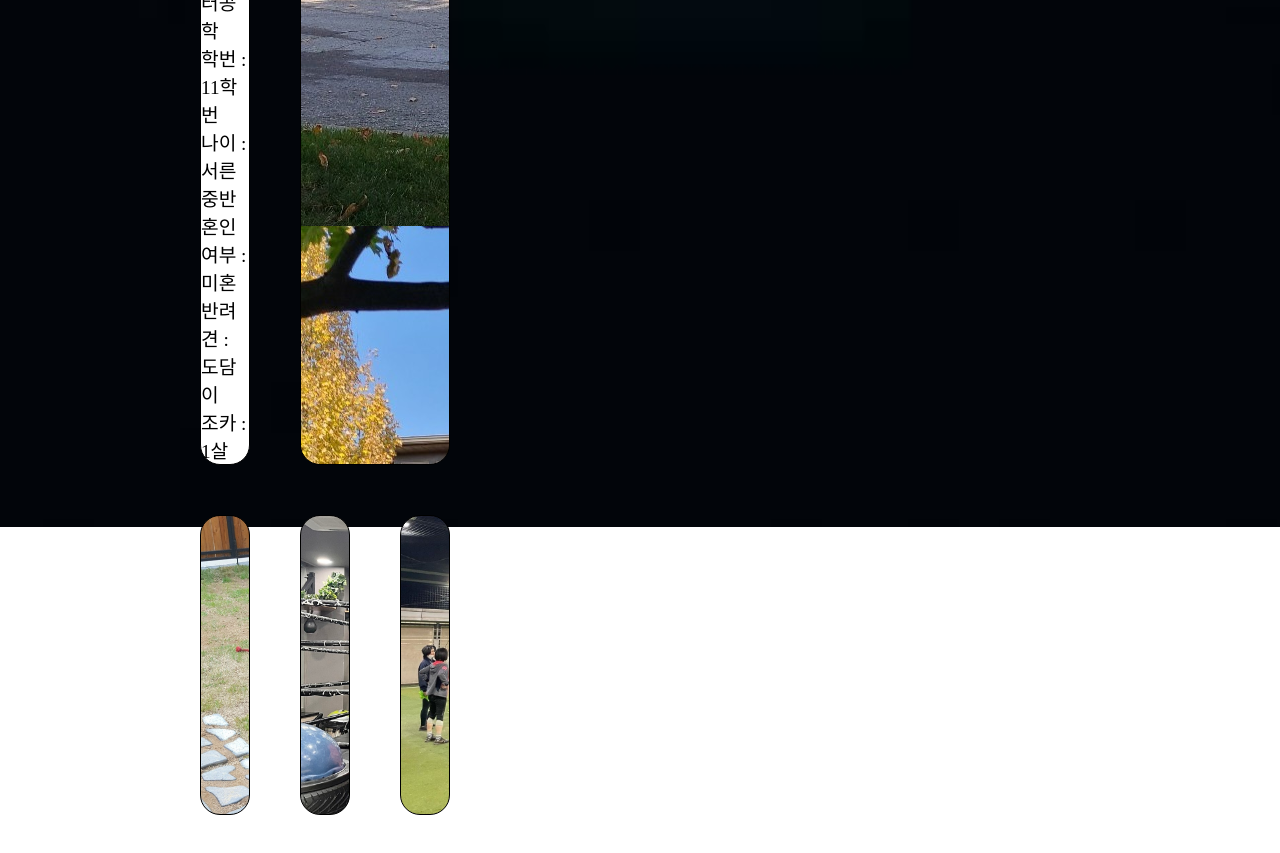
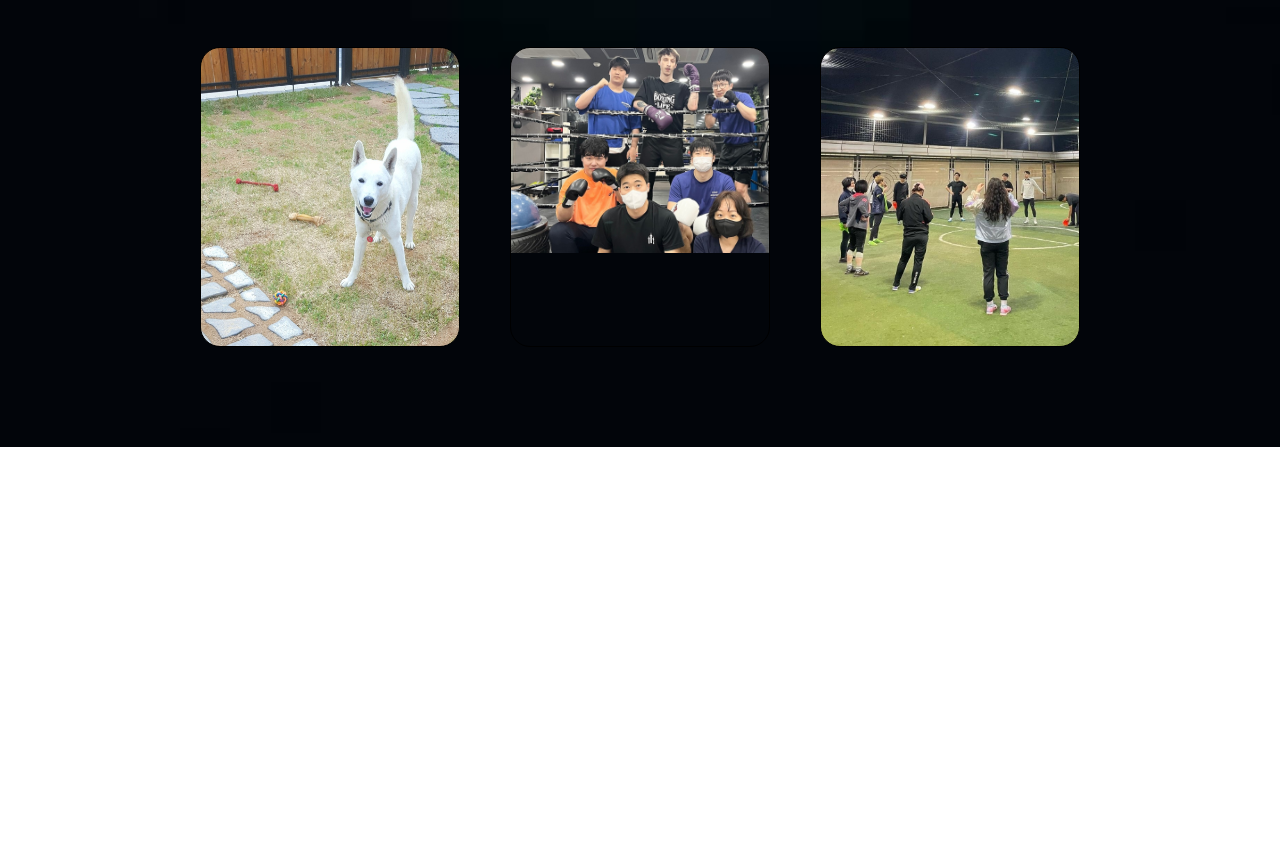
Before and after one commit to benny0111/benny0111.github.io, a plain HTML site: page index.html in a window 1280 px wide. Shown: the part 753-1606 px from the top of the page. After the commit the page ends 1200 px from the top, so only its background shows below. Drawn offline with Linux system fonts and the light colour scheme.

Commit message:
Update style.css

```diff
--- a/style.css
+++ b/style.css
@@ -22,7 +22,7 @@ body {
 .container{
   display: grid;
   padding: 100px 200px;
-  grid-template-columns: repeat(3, 50px);
+  grid-template-columns: repeat(3, 1fr);
   grid-auto-rows: minmax(300px, auto);
   grid-gap: 50px;
 }
@@ -61,7 +61,7 @@ body {
 .color5{
   background-image: url("./image/5.jpg");
   background-repeat : no-repeat;
-  background-size : cover;
+  background-size : contain;
 }
 .color6{
   background-image: url("./image/6.jpg");
```
